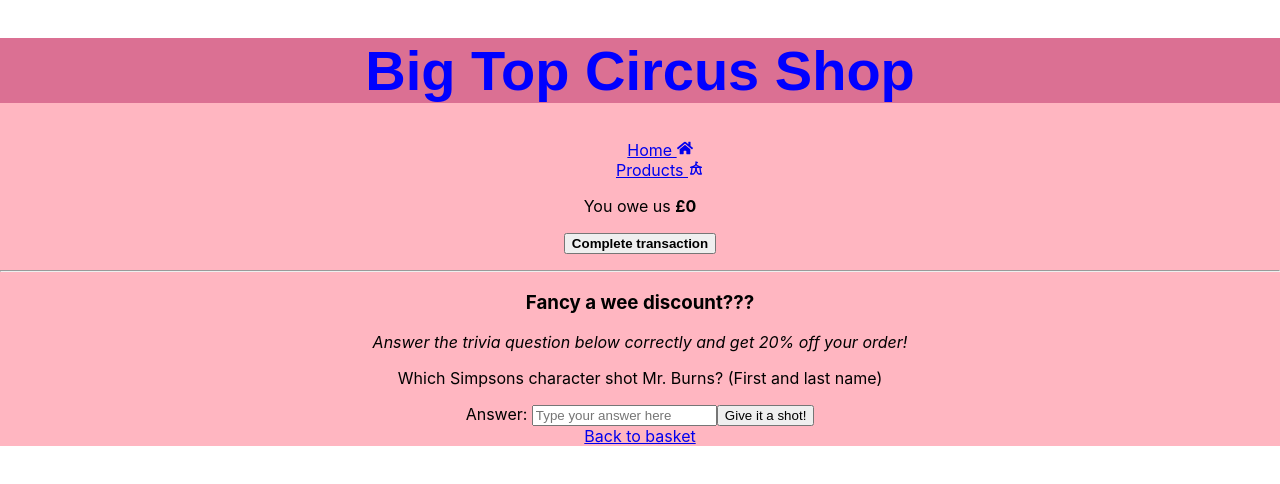
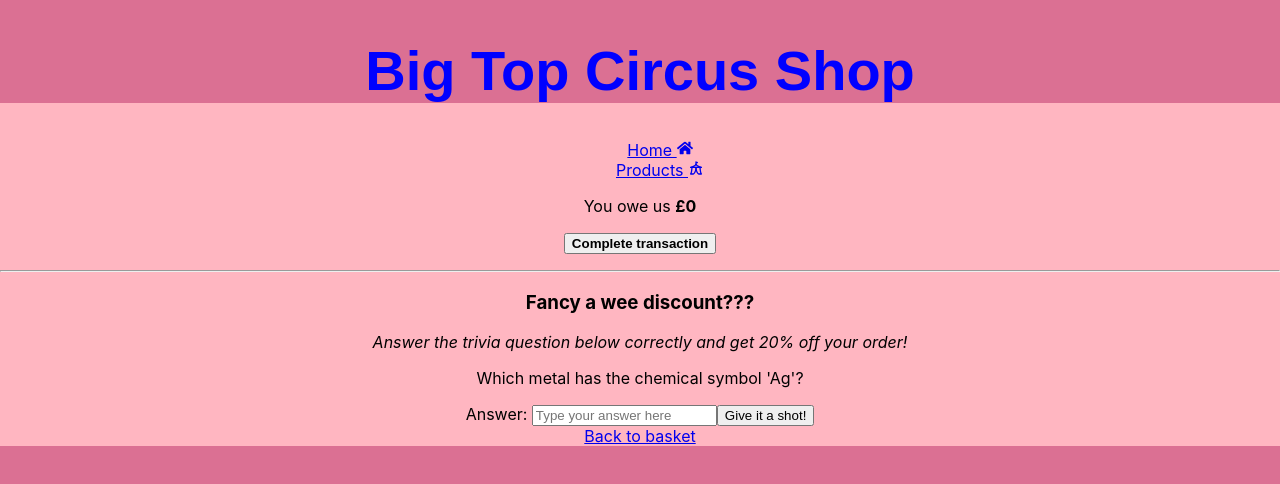
Before and after one commit to alexgjohn/w8-weekend-homework, a React (Create React App) app: page /checkout in a window 1280 px wide. Shown: the top 484 px of the page. Built offline with nearby package versions, Linux system fonts and the light colour scheme.

Commit message:
added some silly trivia functionality that i love

```diff
--- a/src/components/Checkout.js
+++ b/src/components/Checkout.js
@@ -21,6 +21,7 @@ const Checkout = ({basketTotal, clearBasket, applyDiscount}) => {
         navigate("/thank-you")
     }
 
+
     return(
         <CheckoutContent>
             <p>You owe us <b>£{basketTotal}</b></p>
--- a/src/components/Discount.js
+++ b/src/components/Discount.js
@@ -1,17 +1,28 @@
 import styled from "styled-components"
 import { useState } from "react"
+import triviaQuestionList from "../triviaQuestionList"
 
 const Discount = ({applyDiscount}) => {
+
+    const getRandomInteger = () => {
+        const randomDecimal = Math.random()
+
+        const randomInteger = Math.floor(randomDecimal * 10)
+
+        return(randomInteger)
+    }
+
+    const randomIndex = getRandomInteger()
 
     const [userAnswer, setUserAnswer] = useState("")
     const [discountApplied, setDiscountApplied] = useState(false)
 
-    const triviaQuestion = {
-        question: "Which Simpsons character shot Mr. Burns? (First and last name)",
-        correctAnswer: "Maggie Simpson"
-    }
 
-    //this currently does nothing at all!
+    //ideally, what i'd like is to have a list of trivia question objects imported and a function which randomly selects one for each new user/page refresh
+
+
+    const [triviaQuestion, setTriviaQuestion] = useState(triviaQuestionList[randomIndex])
+
 
 
     const handleAnswerChange = (event) => {
@@ -24,6 +35,9 @@ const Discount = ({applyDiscount}) => {
         if (userAnswer.toLowerCase() === triviaQuestion.correctAnswer.toLowerCase() && !discountApplied) {
             applyDiscount()
             setDiscountApplied(true)
+            const nextQuestion = triviaQuestionList[randomIndex]
+            setTriviaQuestion(nextQuestion)
+
 
         }
         setUserAnswer("")
--- a/src/containers/RouterContainer.js
+++ b/src/containers/RouterContainer.js
@@ -12,7 +12,7 @@ const RouterContainer = () => {
 
     const [itemsInBasket, setItemsInBasket] = useState([]);
     const [basketTotal, setBasketTotal] = useState(0)
-    const [userAnswer, setUserAnswer] = ("")
+    const [discountApplied, setDiscountApplied] = useState(false)
 
     useEffect(() => {
         updateBasketTotal();
@@ -38,6 +38,7 @@ const RouterContainer = () => {
     const applyDiscount = () => {
         const discountedTotal = (basketTotal * 0.8)
         setBasketTotal(discountedTotal)
+        setDiscountApplied(true)
     }
 
 
@@ -81,6 +82,8 @@ const RouterContainer = () => {
                         clearBasket={clearBasket}
                         basketTotal={basketTotal}
                         applyDiscount={applyDiscount}
+                        discountApplied={discountApplied}
+                        setDiscountApplied={setDiscountApplied}
                         />}
                     />
                     <Route path="/thank-you" element={<ThankYou/>}/>
--- a/src/index.css
+++ b/src/index.css
@@ -1,4 +1,5 @@
 body {
+  background-color: palevioletred;
   margin: 0;
   font-family: -apple-system, BlinkMacSystemFont, 'Segoe UI', 'Roboto', 'Oxygen',
     'Ubuntu', 'Cantarell', 'Fira Sans', 'Droid Sans', 'Helvetica Neue',
--- /dev/null
+++ b/src/triviaQuestionList.js
@@ -0,0 +1,45 @@
+const triviaQuestionList = [
+    {
+        question: "Which Simpsons character shot Mr. Burns? (First and last name)",
+        correctAnswer: "Maggie Simpson"
+    },
+    {
+        question: "How many counties are there in the Republic of Ireland?",
+        correctAnswer: "26"
+    },
+    {
+        question: "Who wrote 'The Count of Monte Cristo?'",
+        correctAnswer: "Alexandre Dumas"
+    },
+    {
+        question: "Which metal has the chemical symbol 'Ag'?",
+        correctAnswer: "Silver"
+    },
+    {
+        question: "Which constructed language was invented by Polish opthalmologist L. L. Zamenhof?",
+        correctAnswer: "Esperanto"
+    },
+    {
+        question: "Where would you find the Sea of Tranquility?",
+        correctAnswer: "Mars"
+    },
+    {
+        question: "Which of The Beatles is the oldest? (first name only)",
+        correctAnswer: "Ringo"
+    },
+    {
+        question: "In Bingo terminology, which number is referred to as 'Dancing Queen'?",
+        correctAnswer: "17"
+    },
+    {
+        question: "How many legs does a squid have?",
+        correctAnswer: "10"
+    },
+    {
+        question: "Musician Gordon Sumner is better-known by which name?",
+        correctAnswer: "Sting"
+    }
+
+]
+
+export default triviaQuestionList
```
